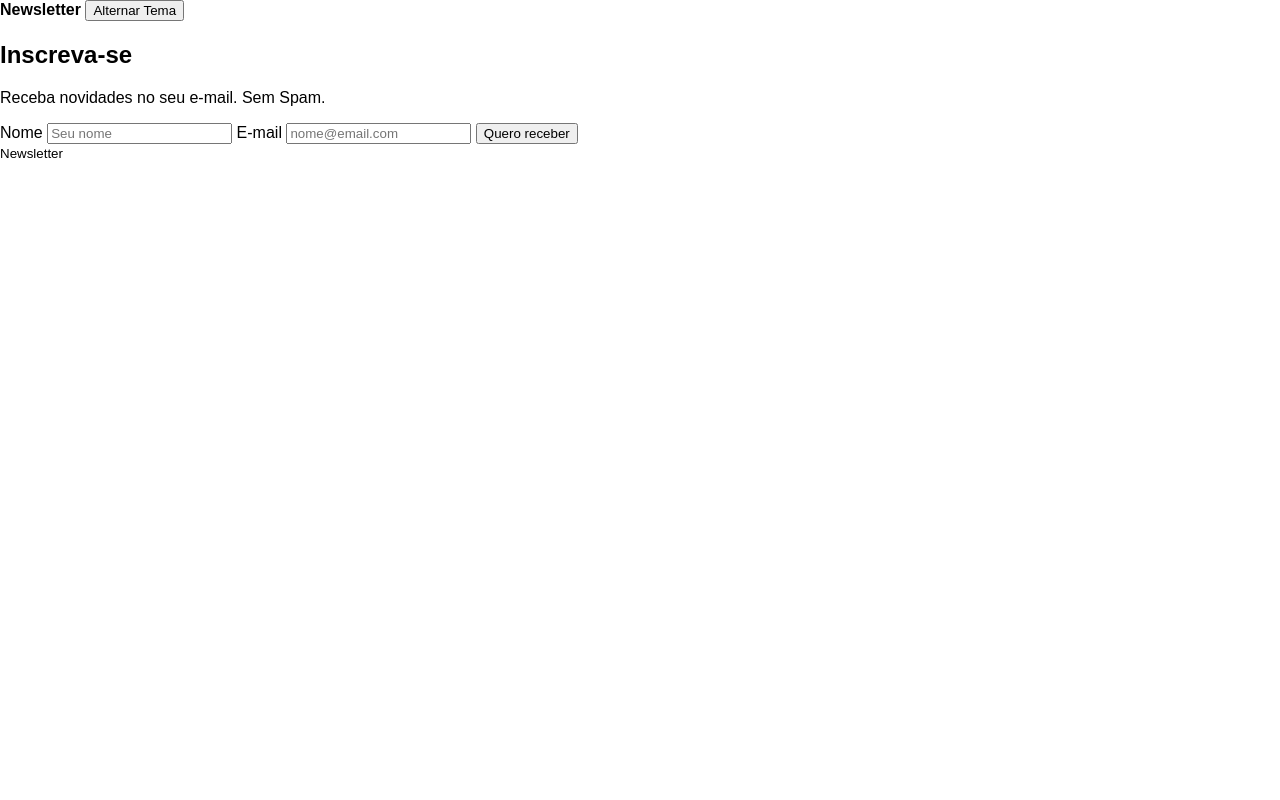
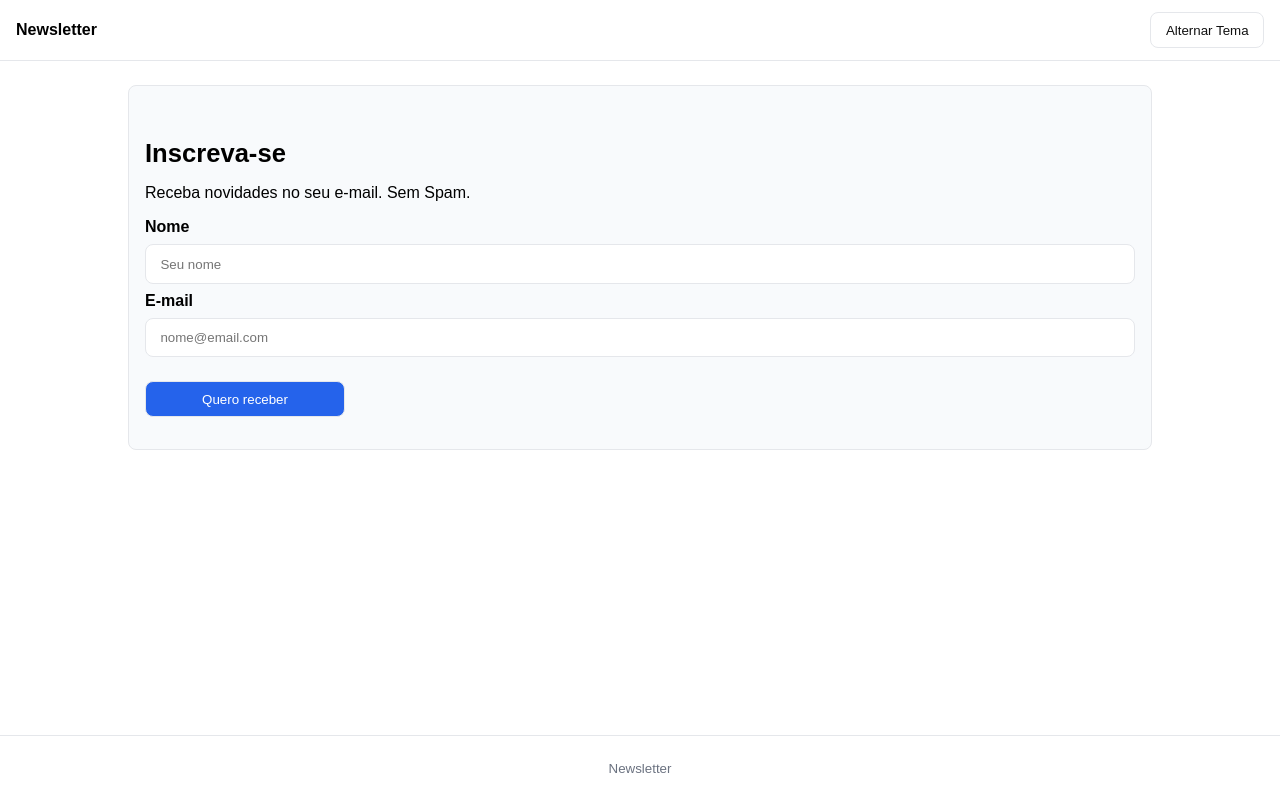
Before and after one commit to eric-mmelo/newsletter, a plain HTML site: page index.html in a window 1280 px wide. Drawn offline with Linux system fonts and the light colour scheme.

Commit message:
CSS finalizado

```diff
--- a/index.html
+++ b/index.html
@@ -27,7 +27,7 @@
                 <label for="email">E-mail</label>
                 <input type="email" name="email" id="email" placeholder="nome@email.com">
 
-                <button type="submit" class="btn-primario">Quero receber</button>
+                <button type="submit" class="btn primario">Quero receber</button>
             </form>
         </section>
     </main>
--- a/styles.css
+++ b/styles.css
@@ -1,3 +1,20 @@
+/* Tema claro / escuro */
+:root {
+    --bg: #fff;
+    --texto: #111;
+    --borda: #e5e7eb;
+    --caixa: #f8fafc;
+    --acao: #2563eb;
+}
+
+[data-tema="escuro"] {
+    --bg: #0b1220;
+    --texto: #e5e7eb;
+    --borda: #1f2937;
+    --caixa: #111827;
+    --acao: #38bdf8;
+}
+
 /* Estilos padrao */
 * {
     box-sizing: border-box;
@@ -13,4 +30,78 @@ body {
     min-height: 100vh;
     display: flex;
     flex-direction: column;
+    background-color: var(--bg);
+    counter-reset: var(--texto);
 }
+
+.topo {
+    border-bottom: 1px solid var(--borda);
+}
+
+.topo .container {
+    display: flex;
+    align-items: center;
+    justify-content: space-between;
+    padding: .75rem 1rem;
+}
+
+.caixa {
+    border: 1px solid var(--borda);
+    background-color: var(--caixa);
+    border-radius: .5rem;
+    padding: 2rem 1rem;
+    max-width: 80%;
+    margin: 1.5rem auto;
+}
+
+h1 {
+    margin-bottom: .5rem;
+    font-size: 1.6rem;
+}
+
+p {
+    margin: 1rem 0;
+}
+
+form {
+    display: grid;
+    gap: .5rem;
+}
+
+label {
+    font-weight: 600;
+}
+
+input {
+    padding: .7rem .9rem;
+    border: 1px solid var(--borda);
+    border-radius: .5rem;
+    background-color: var(--bg);
+    color: var(--texto);
+}
+
+.btn {
+    padding: .6rem .9rem;
+    border: 1px solid var(--borda);
+    background-color: var(--bg);
+    color: var(--texto);
+    border-radius: .5rem;
+    cursor: pointer;
+    max-width: 200px;
+}
+
+.btn.primario {
+    margin-top: 1rem;
+    background-color: var(--acao);
+    color: #fff;
+}
+
+.rodape {
+    border-top: 1px solid var(--borda);
+    height: 65px;
+    display: flex;
+    align-items: center;
+    justify-content: center;
+    color: #6b7280;
+    margin-top: auto;
+}
```
